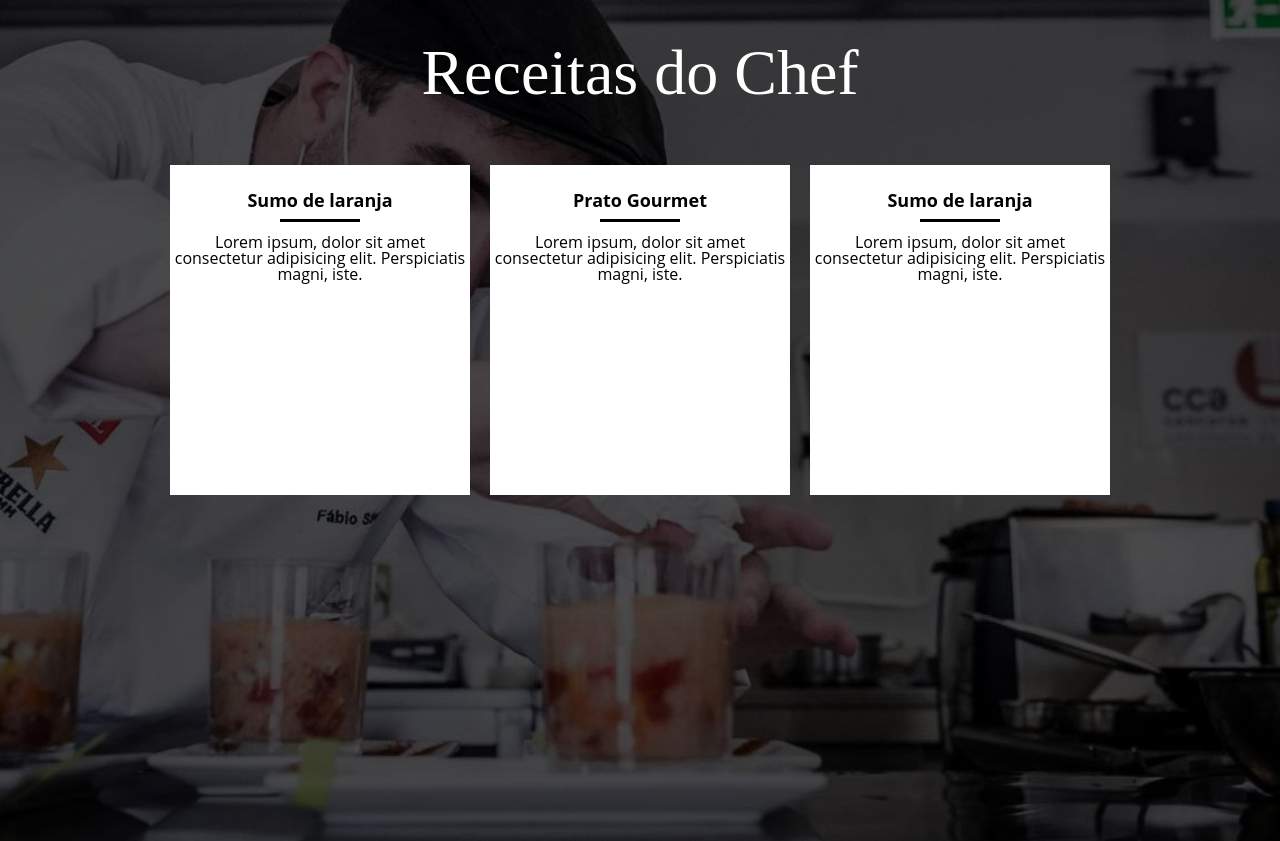
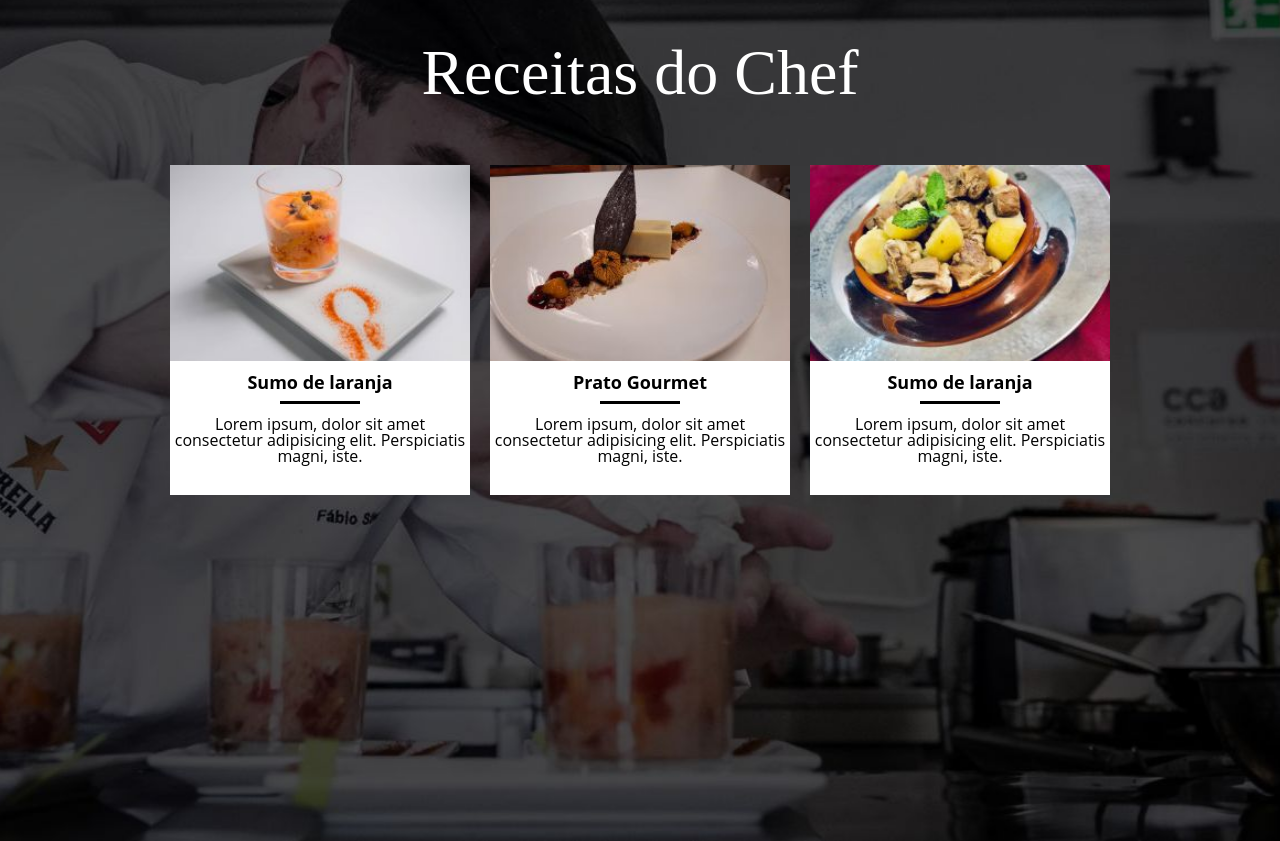
Before and after one commit to kiraiSky/FabioSilvaChef, a plain HTML site: page index.html in a window 1280 px wide. Shown: the part 2159-3000 px from the top of the page. Drawn offline with Linux system fonts and the light colour scheme; the site is published under a folder, as on GitHub Pages, so addresses that start at the root find nothing.

Commit message:
preview de receitas arrumado

```diff
--- a/index.html
+++ b/index.html
@@ -38,19 +38,19 @@
     <h2>Receitas do Chef</h2>
     <div class="container">
       <div class="grid-1-3 post">
-        <img src="/img/copo.jpg" alt="">
+        <img src="img/copo.jpg" alt="">
         <p class="subtitulo-post">Sumo de laranja</p>
         <p>Lorem ipsum, dolor sit amet consectetur adipisicing elit. Perspiciatis magni, iste.</p>
       </div>
 
       <div class="grid-1-3 post">
-        <img src="/img/gourmet.jpg" alt="">
+        <img src="img/gourmet.jpg" alt="">
         <p class="subtitulo-post">Prato Gourmet</p>
         <p>Lorem ipsum, dolor sit amet consectetur adipisicing elit. Perspiciatis magni, iste.</p>
       </div>
 
       <div class="grid-1-3 post">
-        <img src="/img/comida.jpg" alt="">
+        <img src="img/comida.jpg" alt="">
         <p class="subtitulo-post">Sumo de laranja</p>
         <p>Lorem ipsum, dolor sit amet consectetur adipisicing elit. Perspiciatis magni, iste.</p>
       </div>
```
